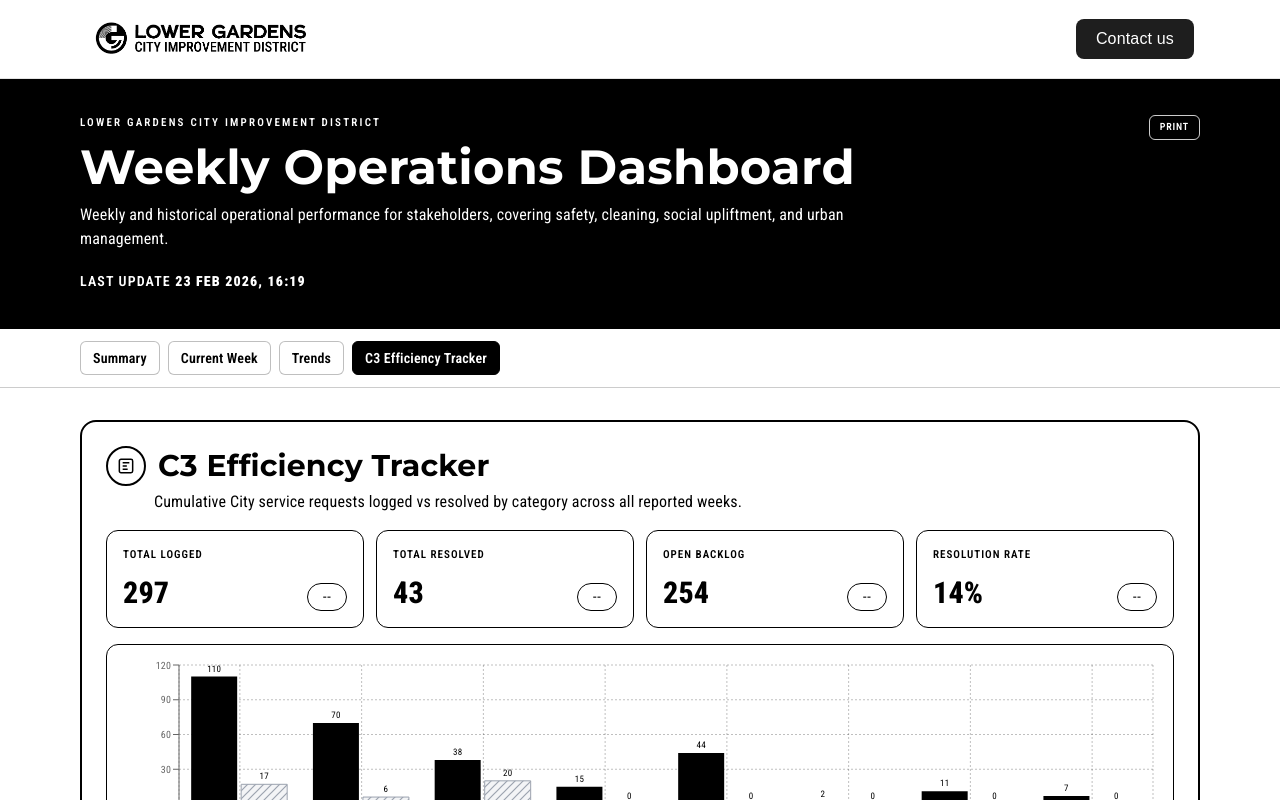
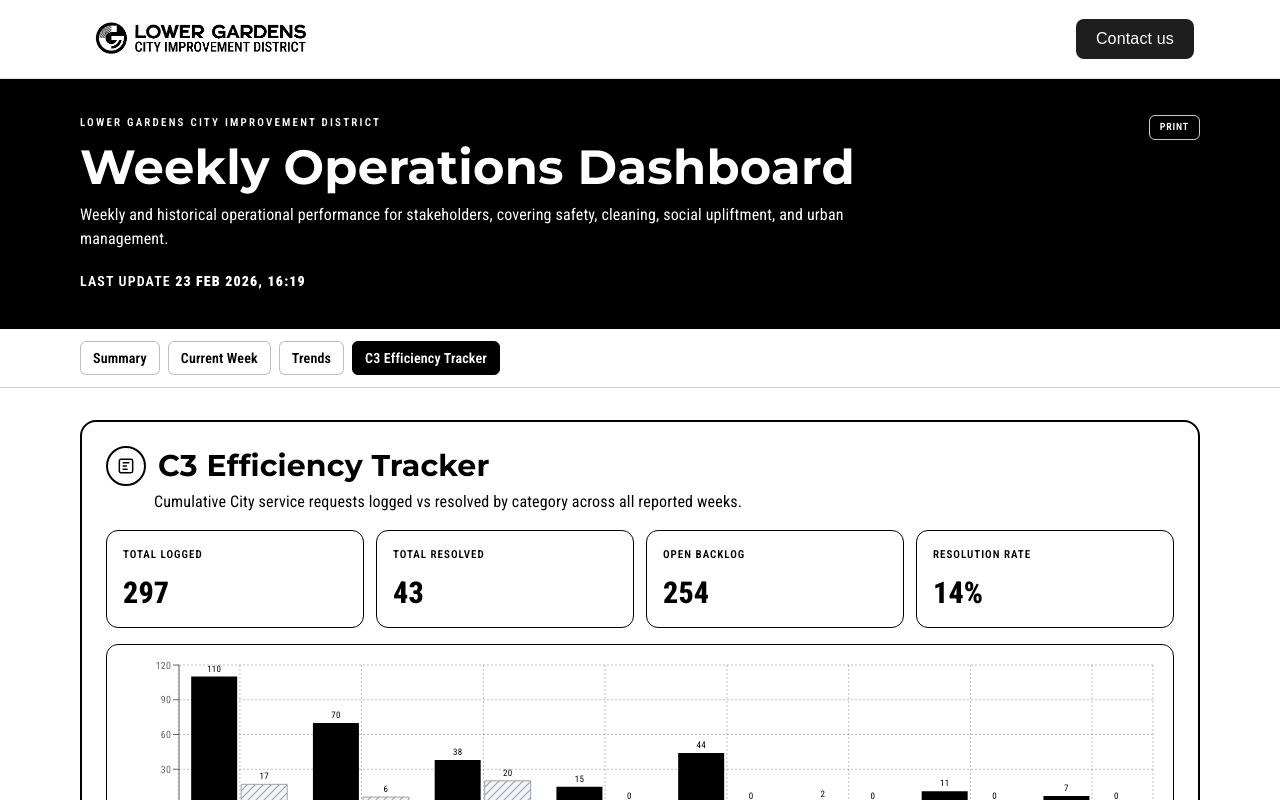
Before and after one commit to lgcid/cid-dashboard, a Next.js app: page / in a window 1280 px wide. Both pictures are taken after a click on the button "C3 Efficiency Tracker". Shown: the top 800 px of the page. Built offline with nearby package versions, Linux system fonts and the light colour scheme.

Commit message:
Remove trends on the C3 page

```diff
--- a/components/dashboard-client.tsx
+++ b/components/dashboard-client.tsx
@@ -814,13 +814,15 @@ function SummaryMetricCard({
   current,
   previous,
   valueSuffix,
-  railClass
+  railClass,
+  showDelta = true
 }: {
   label: string;
   current: number | null | undefined;
   previous: number | null | undefined;
   valueSuffix?: string;
   railClass?: string;
+  showDelta?: boolean;
 }) {
   const delta = deltaSigned(current, previous);
   const hasNumericValue = current !== null && current !== undefined && !Number.isNaN(current);
@@ -829,8 +831,9 @@ function SummaryMetricCard({
   return (
     <article className={clsx("rounded-xl border border-black bg-white p-4", railClass && "rail-card", railClass)}>
       <p className="text-[11px] font-semibold uppercase tracking-[0.09em]">{label}</p>
-      <div className="mt-3 flex items-end justify-between gap-3">
+      <div className={clsx("mt-3", showDelta && "flex items-end justify-between gap-3")}>
         <p className="text-3xl font-extrabold">{currentText}</p>
+        {showDelta ? (
           <span
             className={clsx(
               "inline-grid h-7 min-w-[2.5rem] place-items-center rounded-full border px-2.5 text-xs font-semibold tabular-nums",
@@ -841,6 +844,7 @@ function SummaryMetricCard({
               {delta.text}
             </span>
           </span>
+        ) : null}
       </div>
     </article>
   );
@@ -1914,14 +1918,15 @@ export default function DashboardClient({ initialData }: Props) {
             />
 
           <div className="grid gap-3 sm:grid-cols-2 xl:grid-cols-4">
-            <SummaryMetricCard label="Total Logged" current={c3OverallTotals.logged} previous={null} />
-            <SummaryMetricCard label="Total Resolved" current={c3OverallTotals.resolved} previous={null} />
-            <SummaryMetricCard label="Open Backlog" current={c3OverallTotals.backlog} previous={null} />
+            <SummaryMetricCard label="Total Logged" current={c3OverallTotals.logged} previous={null} showDelta={false} />
+            <SummaryMetricCard label="Total Resolved" current={c3OverallTotals.resolved} previous={null} showDelta={false} />
+            <SummaryMetricCard label="Open Backlog" current={c3OverallTotals.backlog} previous={null} showDelta={false} />
             <SummaryMetricCard
               label="Resolution Rate"
               current={c3OverallResolutionRatio === null ? null : Math.round(c3OverallResolutionRatio * 100)}
               previous={null}
               valueSuffix="%"
+              showDelta={false}
             />
           </div>
 
```
Lines whose indentation alone changed are shown as unchanged.
